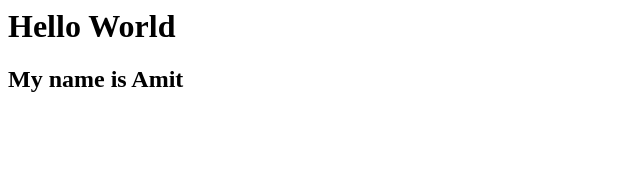
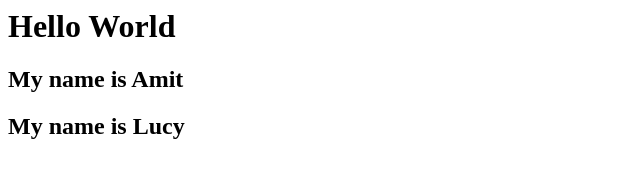
Before and after one commit to amit7207/jnit_demo_2, a plain HTML site: page index.html in a window 1280 px wide. Shown: the whole page, without its empty margins (0-640 px from the left). Drawn offline with Linux system fonts and the light colour scheme.

Commit message:
Update index.html

```diff
--- a/index.html
+++ b/index.html
@@ -1,2 +1,3 @@
 <h1>Hello World</h1>
 <h2>My name is Amit</h2>
+<h2>My name is Lucy</h2>
```
